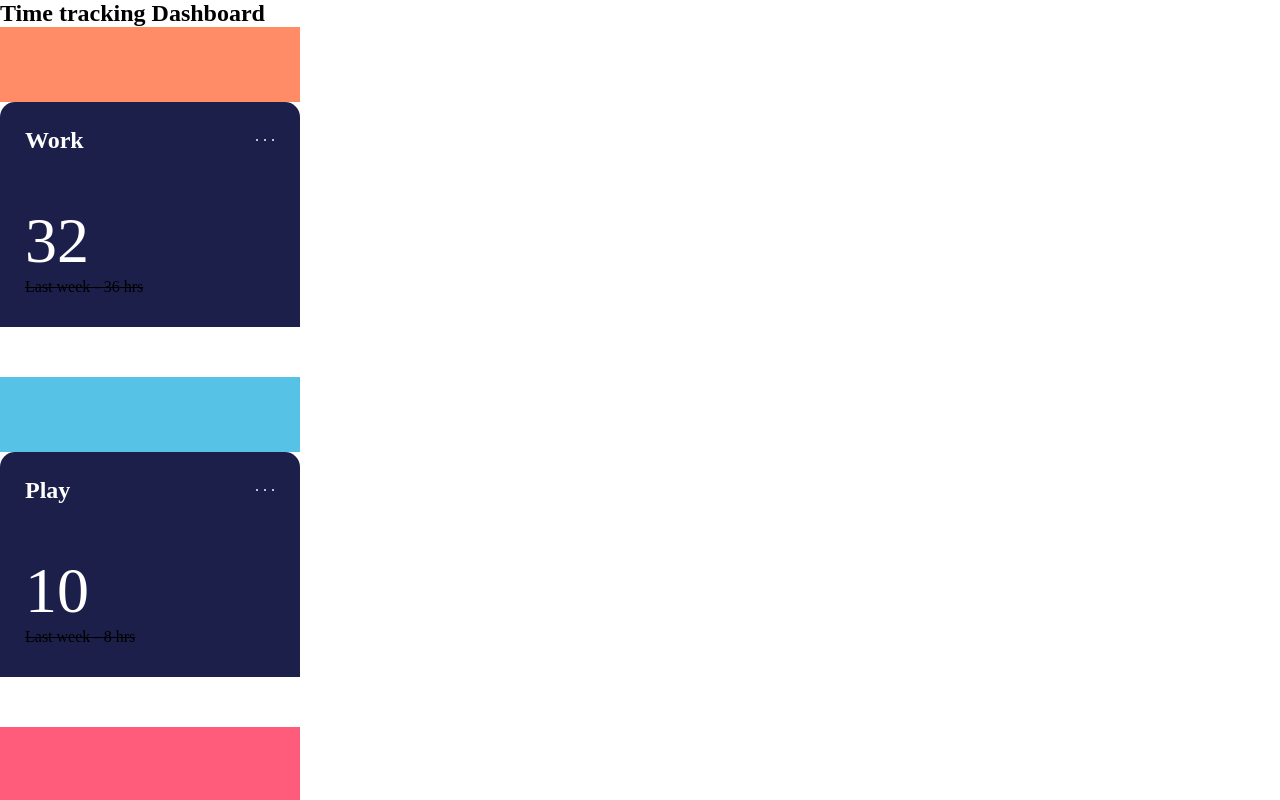
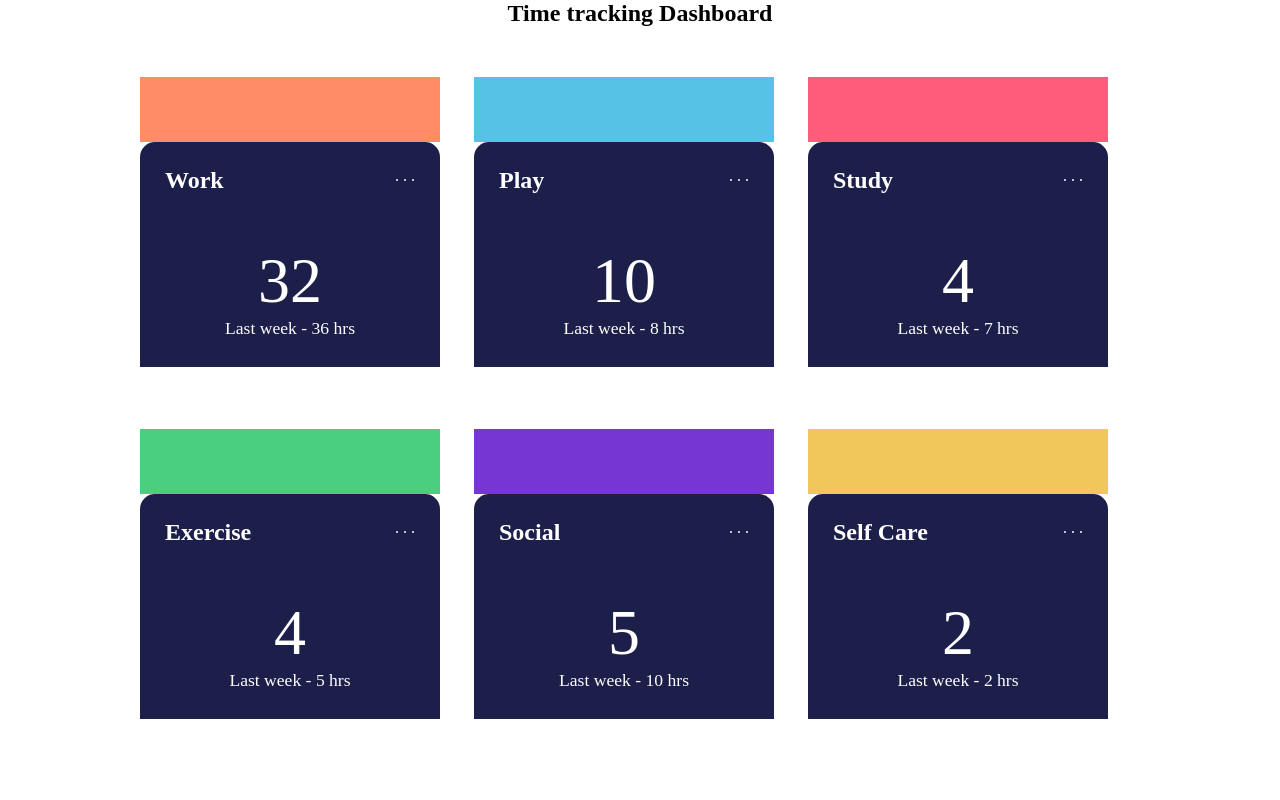
Before and after one commit to NielsLouwes/time-tracking-dash, a Next.js app: page / in a window 1280 px wide. Built offline with nearby package versions, Linux system fonts and the light colour scheme.

Commit message:
added grid

```diff
--- a/src/components/SmallCard/SmallCard.styles.tsx
+++ b/src/components/SmallCard/SmallCard.styles.tsx
@@ -5,8 +5,8 @@ export const Card = styled.div`
   width: 300px;
 `;
 
-export const CardTop = styled.div`
-  height: 75px;
+export const CardTop = styled.div<{backgroundColor: string }>`
+  height: 65px;
   background: ${(props) => props.backgroundColor || "lightred"};
 `;
 
--- a/src/components/SmallCard/SmallCard.tsx
+++ b/src/components/SmallCard/SmallCard.tsx
@@ -35,7 +35,7 @@ export default function SmallCard({
           </CategoryContainer>
           <HoursContainer>
             <HoursText>{current}</HoursText>
-            <s>Last week - {previous} hrs</s>
+            <UpdateText>Last week - {previous} hrs</UpdateText>
           </HoursContainer>
         </CardBottom>
       </Card>
--- a/src/pages/index.tsx
+++ b/src/pages/index.tsx
@@ -3,24 +3,37 @@ import Head from "next/head";
 import styled from "styled-components";
 import data from "../data.json";
 
-const Heading = styled.h2``;
+const Heading = styled.h2`
+  margin-bottom: 50px;
+`;
 
 const Main = styled.main`
   background: white;
   height: 100vh;
+  text-align: center;
+  display: flex;
+  flex-direction: column;
+  align-items: center;
+  justify-content: space-between;
+  /* width: 100%; */
+`;
+
+const GridContainer = styled.div`
+  display: grid;
+  grid-template-columns: repeat(3, 1fr);
+  grid-template-rows: repeat(3, 1fr);
+  grid-column-gap: 2px;
+  grid-row-gap: 2px;
+  height: auto;
+  width: 1000px;
 `;
 
 export default function Home() {
   console.log("data", data);
   return (
-    <>
-      <Head>
-        <title>Create Next App</title>
-        <meta name="description" content="Generated by create next app" />
-        <meta name="viewport" content="width=device-width, initial-scale=1" />
-      </Head>
-      <Main>
-        <Heading>Time tracking Dashboard</Heading>
+    <Main>
+      <Heading>Time tracking Dashboard</Heading>
+      <GridContainer>
         {data.map((item) => (
           <SmallCard
             key={item.title}
@@ -30,7 +43,7 @@ export default function Home() {
             backgroundColor={item.backgroundColor}
           />
         ))}
-      </Main>
-    </>
+      </GridContainer>
+    </Main>
   );
 }
```
